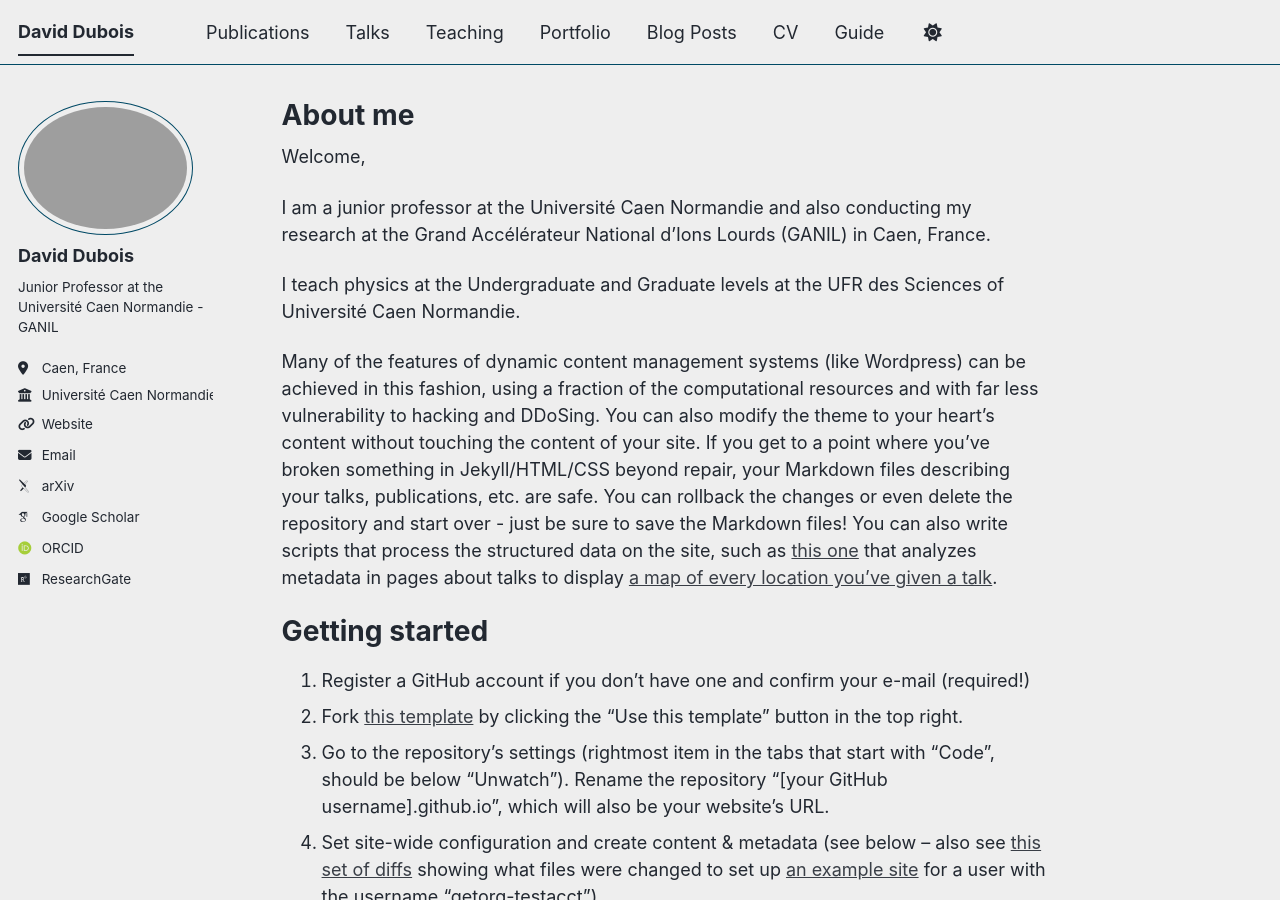
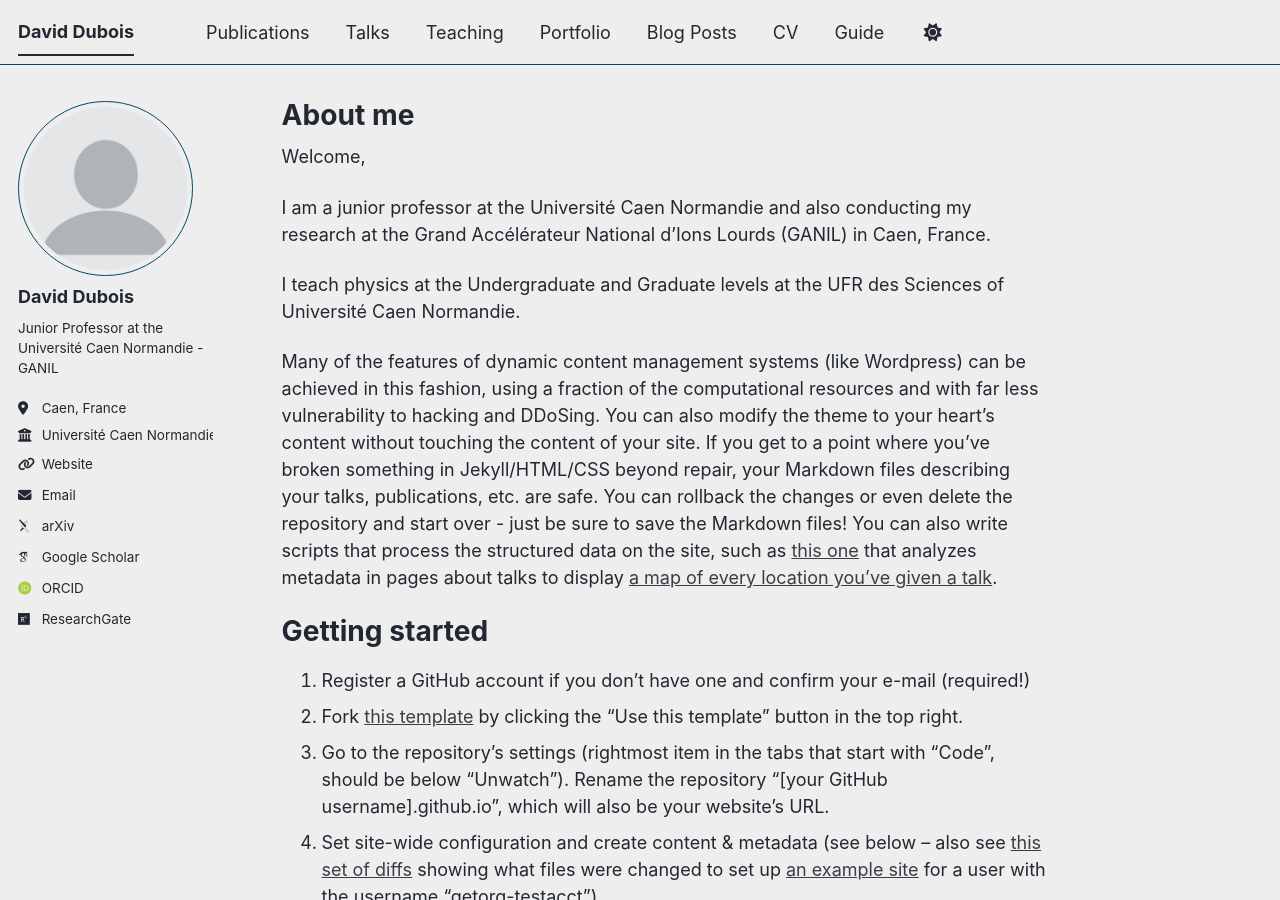
Before and after one commit to daviddubois5/daviddubois, a Jekyll site: the page built from _pages/about.md, in a window 1280 px wide and 900 px high. Built offline with Jekyll 4.4.1, drawn with Linux system fonts in a browser that asks for light colours; some web fonts are replaced; a script bundle is joined from its source files by our own code; library files that are not in the unit come from our copies.

Commit message:
Update _config.yml

```diff
--- a/_config.yml
+++ b/_config.yml
@@ -23,7 +23,7 @@ repository               : "academicpages/academicpages.github.io"
 #               Additional customization can be done by editing /_includes/author-profile.html
 author:
   # Biographic information
-  avatar           : "IMG_1958-2.png"
+  avatar           : "profile.png"
   name             : "David Dubois"
   pronouns         : #
   bio              : "Junior Professor at the Université Caen Normandie - GANIL"
```
